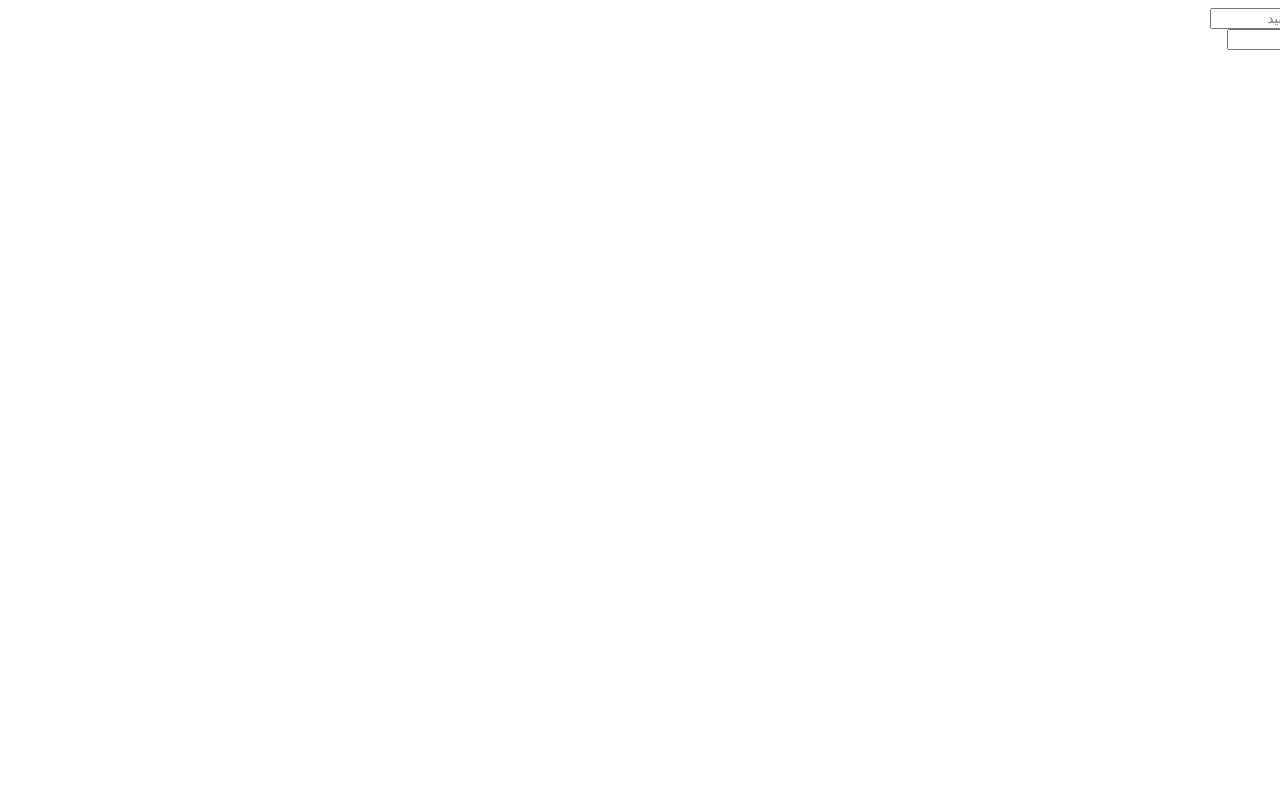
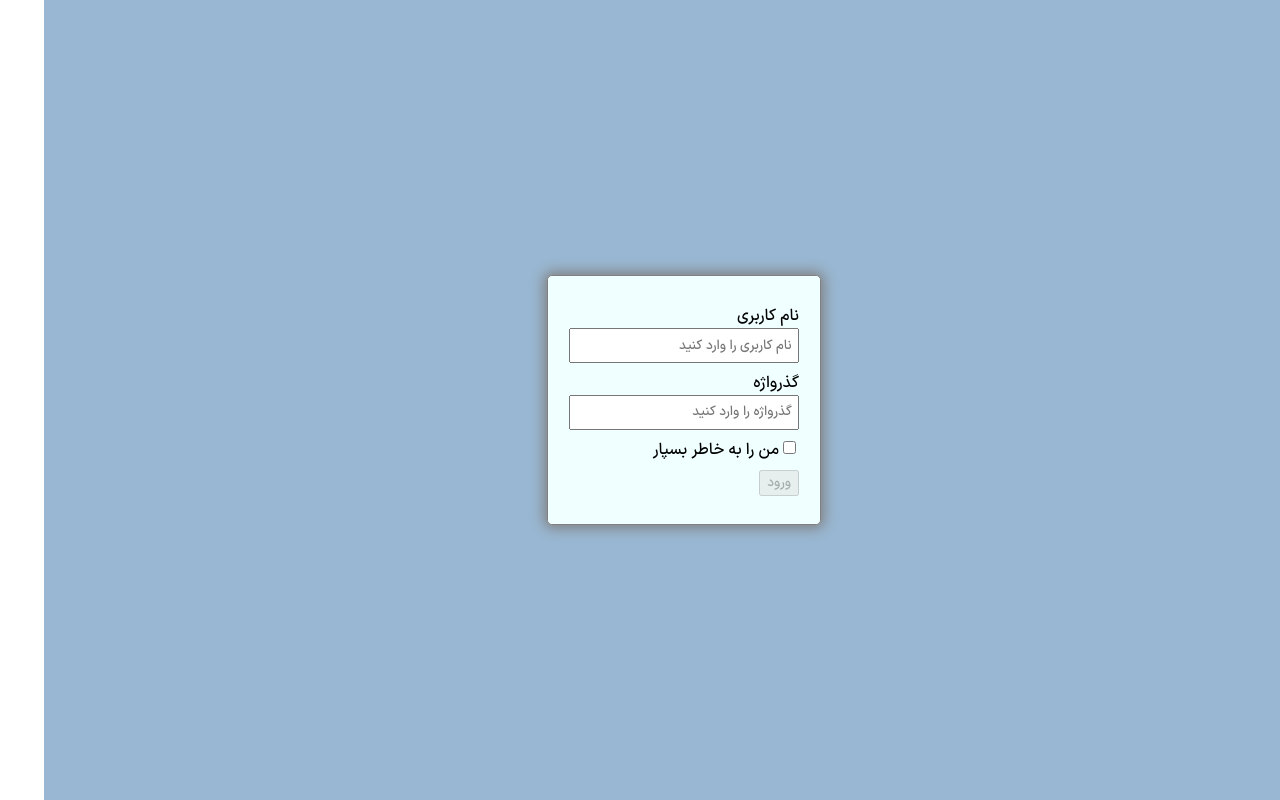
Before and after one commit to hadisHeydarian/library-app, an Angular app: page /login in a window 1280 px wide. Built offline with nearby package versions, Linux system fonts and the light colour scheme.

Commit message:
design login

```diff
--- a/src/app/+private/+pages/books-page/books-page.html
+++ b/src/app/+private/+pages/books-page/books-page.html
@@ -26,12 +26,12 @@
                 <button>حذف</button>
             </td>
         </tr>
-    }
+        }
     </tbody>
 </table>
 }
 @else {
-    <form (ngSubmit)="save()">
+<form (ngSubmit)="save()">
     <div>
         <input [(ngModel)]="item.id" id="id" name="id" type="number" placeholder="شناسه">
     </div>
--- a/src/app/+private/+pages/books-page/books-page.scss
+++ b/src/app/+private/+pages/books-page/books-page.scss
@@ -19,6 +19,15 @@ table{
         text-align: left;
     }
 }
+form{
+    background-color: rgb(211, 211, 218);
+    color: white;
+    padding: 0.2em 0.4em;
+    border: none;
+    border-radius: 0.3em;
+    margin: 0.2em;
+}
+
 button{
     background-color: rgb(88, 88, 255);
     color: white;
--- a/src/app/+private/+pages/books-page/books-page.ts
+++ b/src/app/+private/+pages/books-page/books-page.ts
@@ -4,45 +4,52 @@ import { FormsModule } from '@angular/forms';
 import { DecimalPipe } from '@angular/common';
 @Component({
   selector: 'app-books-page',
-  imports: [FormsModule,DecimalPipe],
+  imports: [FormsModule, DecimalPipe],
   templateUrl: './books-page.html',
   styleUrl: './books-page.scss',
 })
-export class BooksPage implements OnInit{
+export class BooksPage implements OnInit {
 
-  booksService=inject(BooksService);
-  data:BookItem[]=[];
-  action:string='list';
-  item:BookItem={
-    id:0,
-    titel:'',
-    writer:'',
-    publisher:'',
-    price:0,
+  booksService = inject(BooksService);
+  data: BookItem[] = [];
+  action: string = 'list';
+  item: BookItem = {
+    id: 0,
+    titel: '',
+    writer: '',
+    publisher: '',
+    price: 0,
   }
 
   ngOnInit(): void {
     this.refreshData();
   }
-  refreshData(){
-    this.data=this.booksService.list();
+  refreshData() {
+    this.data = this.booksService.list();
   }
-  add(){
-    this.action='add';
+  add() {
+    this.action = 'add';
+    this.item = {
+    id: 0,
+    titel: '',
+    writer: '',
+    publisher: '',
+    price: 0,
+  }
   }
   cancel() {
-  this.action=='list'
+    this.action == 'list'
+  }
+  save() {
+    this.booksService.add(this.item);
+    this.refreshData();
+    this.action = 'list';
+  }
 }
-save() {
-  this.booksService.add(this.item);
-  this.refreshData();
-  this.action='list';
+export interface BookItem {
+  id: number;
+  titel: string;
+  writer: string;
+  publisher: string;
+  price: number;
 }
-}
-export interface BookItem{
-  id:number;
-  titel:string;
-  writer:string;
-  publisher:string;
-  price:number;
-}
--- a/src/app/+private/+pages/members-page/members-page.ts
+++ b/src/app/+private/+pages/members-page/members-page.ts
@@ -30,6 +30,13 @@ export class MembersPage implements OnInit{
   }
   add(){
     this.action='add';
+    this.item = {
+    id:0,
+    name:'',
+    address:'',
+    national:'',
+    phone:0,
+  }
   }
   cancel() {
   this.action=='list'
--- a/src/app/+public/+pages/login-page/login-page.html
+++ b/src/app/+public/+pages/login-page/login-page.html
@@ -1,4 +1,4 @@
-<div>
+<div class="login">
     <form (ngSubmit)="check()">
         <div>
             <label for="userName">نام کاربری</label>
@@ -14,10 +14,10 @@
             <label for="keepMe">من را به خاطر بسپار</label>
         </div>
         <div>
-            <button [disabled]="loginForm.userName=='' || loginForm.password==''" type="submit">ورود</button>
+            <button class="button" [disabled]="loginForm.userName=='' || loginForm.password==''" type="submit">ورود</button>
         </div>
         @if(message!=''){
-            <div>
+            <div class="message">
                 {{message}}
             </div>
         }
--- a/src/app/+public/+pages/login-page/login-page.scss
+++ b/src/app/+public/+pages/login-page/login-page.scss
@@ -0,0 +1,43 @@
+:host{
+    display: flex;
+    justify-content: center;
+    align-items: center;
+    min-height: 100vh;
+    background-color: rgb(153, 183, 210);
+}
+.login{
+    width: 230px;
+    background-color: azure;
+    padding: 1.3em;
+    border: 1px solid gray;
+    border-radius: 0.3em;
+    box-shadow: 0 0 0.8em 0.2em gray ;
+    div{
+        margin: 0.5em 0;
+        input[type=text],input[type=password]{
+            width: 100%;
+            box-sizing: border-box;
+            padding: 0.4em;
+        }
+        input:focus{
+           outline: none;
+        }
+    }
+    lable:not(:last-child){
+        display: block;
+    }
+    .bottom{
+        margin: 0.5em 0;
+        width: 100%;
+        background-color: rgb(104, 104, 224);
+        padding: 0.4em;
+        border: none;
+        border-radius: 0.5em;
+    }
+}
+.message{
+    background-color: rgb(253, 193, 129);
+    color: rgba(61, 60, 55, 0.785);
+    padding: 0.4em;
+    border-radius: 0.3em;
+}
--- a/src/styles.scss
+++ b/src/styles.scss
@@ -1 +1,11 @@
 /* You can add global styles to this file, and also import other style files */
+body{
+    margin: 0;
+}
+@font-face {
+    font-family: persian;
+    src: url('/font/persianFont.woff2');
+}
+*{
+    font-family: persian;
+}
```
Also changed, not shown: public/font/persianFont.woff2 (added).
